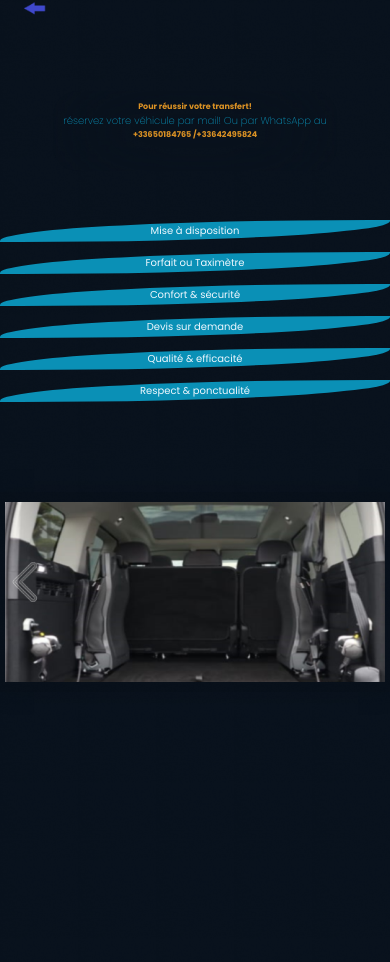
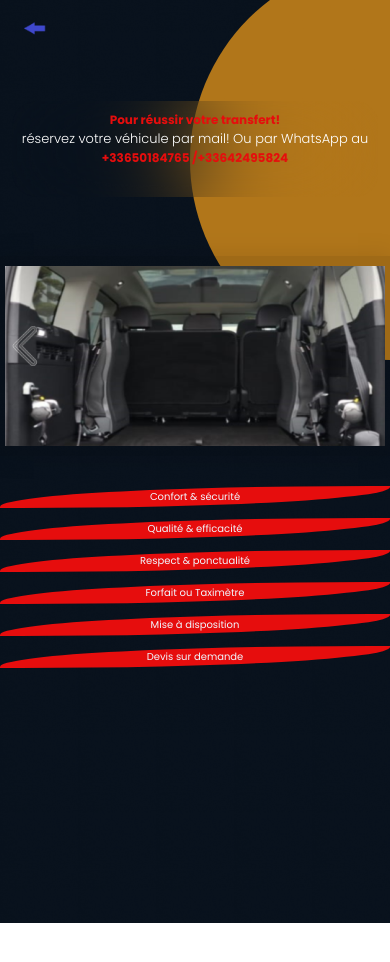
Before and after one commit to Mission4Dev/mission-TPMR, a website: page carrousel.html in a window 390 px wide. Shown: the top 962 px of the page. After the commit the page ends 923 px from the top, so only its background shows below. Drawn offline with Linux system fonts and the light colour scheme.

Commit message:
ajoutVanne

```diff
--- a/carrousel.html
+++ b/carrousel.html
@@ -13,8 +13,9 @@
     <link rel="stylesheet" href="styles.css" />
   </head>
   <body>
+    <div class="cercle"></div>
     <div class="retour">
-        <a  href="index.html" title="Page d'accueil"
+        <a  href="index.html" title="Retour"
           ><img src="Media/retour.png" alt="flèche de retour"
         /></a>
     </div>
@@ -29,29 +30,31 @@
         </h3>
     </div>
       <div class="container">
-        <div class="box1">
-          <ul class="services">
-            <li>Mise à disposition</li>
-            <li>Forfait ou Taximètre</li>
-            <li>Confort & sécurité</li>
-            <li>Devis sur demande</li>
-            <li>Qualité & efficacité</li>
-            <li>Respect & ponctualité</li>
-          </ul>
-        </div>
-        <div class="box2">
+
+        <div class="box2" title="Galleries">
           <div id="carrousel">
             <div id="container"></div>
             <img src="Media/bouton.png" class="bouton" id="d" />
             <img src="Media/bouton.png" class="bouton" id="g" />
           </div>
         </div>
+
+        <div class="box1" title="Nos points forts">
+          <ul class="services">
+            <li>Confort & sécurité</li>
+            <li>Qualité & efficacité</li>
+            <li>Respect & ponctualité</li>
+            <li>Forfait ou Taximètre</li>
+            <li>Mise à disposition</li>
+            <li>Devis sur demande</li>
+          </ul>
+        </div>
       </div>
 
 
     <script>
       document.body.onload = function () {
-        nbr = 8;
+        nbr = 11;
         p = 0;
         container = document.getElementById("container");
         g = document.getElementById("g");
--- a/styles.css
+++ b/styles.css
@@ -19,6 +19,17 @@ body {
     background-repeat: repeat;
     background-size: 20%;
 }
+
+.cercle{
+    position: absolute;
+    top: 0;
+    left: 0;
+    width: 100%;
+    height: 100%;
+    background: #0a1285da;
+    clip-path: circle(400px at right 260px);
+    z-index: -1;
+ }
 
 .retour{
     font-size:medium;
@@ -63,7 +74,7 @@ body {
 
 h3 {
     text-align: center;
-    color:  rgb(10, 144, 182);
+    color: #e60d0d;
     margin-bottom: 20px; /* Ajout de marge en bas */
 
 }
@@ -129,6 +140,26 @@ h3 span {
     transition: all 0.3s ease;
 }
 
+.services {
+    list-style-type: none;
+    padding: 5px;
+    /* color: rgba(242, 160, 38, 0.904); */
+    color: aliceblue;
+    display: flex;
+    flex-wrap: wrap;
+  }
+
+  .services li {
+    flex: 1 0 50%;
+    margin-bottom: 3%;
+    margin-top: 2%;
+    padding: 10px;
+    text-align: center;
+    background:  #e60d0d;
+    border-start-start-radius: 95%;
+    border-end-end-radius: 95%;
+  }
+
 @media (max-width: 768px) {
     /* Styles pour les écrans de petite taille */
     h3 {
@@ -138,19 +169,23 @@ h3 span {
     .container{
         flex-direction: column;
     }
+    .cercle{
+        background: rgba(242, 156, 26, 0.727);
+        clip-path: circle(200px at right 160px);
+    }
 
     .box1, .box2{
         width: 100%;
     }
 
     .box2{
-        margin-top: 10px;
-        margin-bottom: 500px;
+        top: 50%;
+        margin-bottom: 20px;
         display: flex;
     }
 
     .retour{
-        font-size: smaller;
+        font-size:small;
         margin-bottom: 30px;
         margin-top: 20px;
     }
@@ -170,9 +205,9 @@ h3 span {
     }
 
     h3 span{
-        color:  rgb(10, 144, 182);
-        font-size: 12px;
-        font-weight: 150;
+        color:   #e60d0d;
+        font-size: 15px;
+        font-weight: 200;
 
     }
 
@@ -183,27 +218,16 @@ h3 span {
         padding: 3px;
     }
 
+    #carrousel #container {
+        width: 130%; /* Largeur à 100% du parent */
+        height: 200px;
+    }
+
+
+
 }
 
-.services {
-    list-style-type: none;
-    padding: 5px;
-    /* color: rgba(242, 160, 38, 0.904); */
-    color: aliceblue;
-    display: flex;
-    flex-wrap: wrap;
-  }
 
-  .services li {
-    flex: 1 0 50%;
-    margin-bottom: 3%;
-    margin-top: 2%;
-    padding: 10px;
-    text-align: center;
-    background:  rgb(10, 144, 182);
-    border-start-start-radius: 95%;
-    border-end-end-radius: 95%;
-  }
 
 
   @media (max-width: 576px) {
@@ -213,7 +237,8 @@ h3 span {
     }
 
     .box2{
-        margin-bottom: 600px;
+        margin-bottom: 20px;
+        top: 40%;
 
     }
     .services li {
@@ -225,8 +250,8 @@ h3 span {
 
     .retour{
         font-size:x-small;
-        margin-bottom: 30px;
-        margin-top: 0dvi;
+        margin-bottom: 20px;
+        margin-top: 20px;
     }
     .retour a img{
         width: 30px;
@@ -235,15 +260,15 @@ h3 span {
 
 
     h3 {
-        font-size: 8px; /* Réduire la taille de la police */
-        color: rgba(242, 160, 38, 0.904);
+        font-size: 12px; /* Réduire la taille de la police */
+        color: #e60d0d;
 
     }
 
     h3 span{
-        color: rgb(10, 144, 182);
-        font-size: 10px;
-        font-weight: 120;
+        color: #fff;
+        font-size: 13px;
+        font-weight: 320;
 
     }
 
```
Also changed, not shown: index.html (+2 -2 lines), Media/FordMustangb.png, Media/im10.png (added), Media/im11.png (added), Media/im9.png (added), Media/kia.png.
